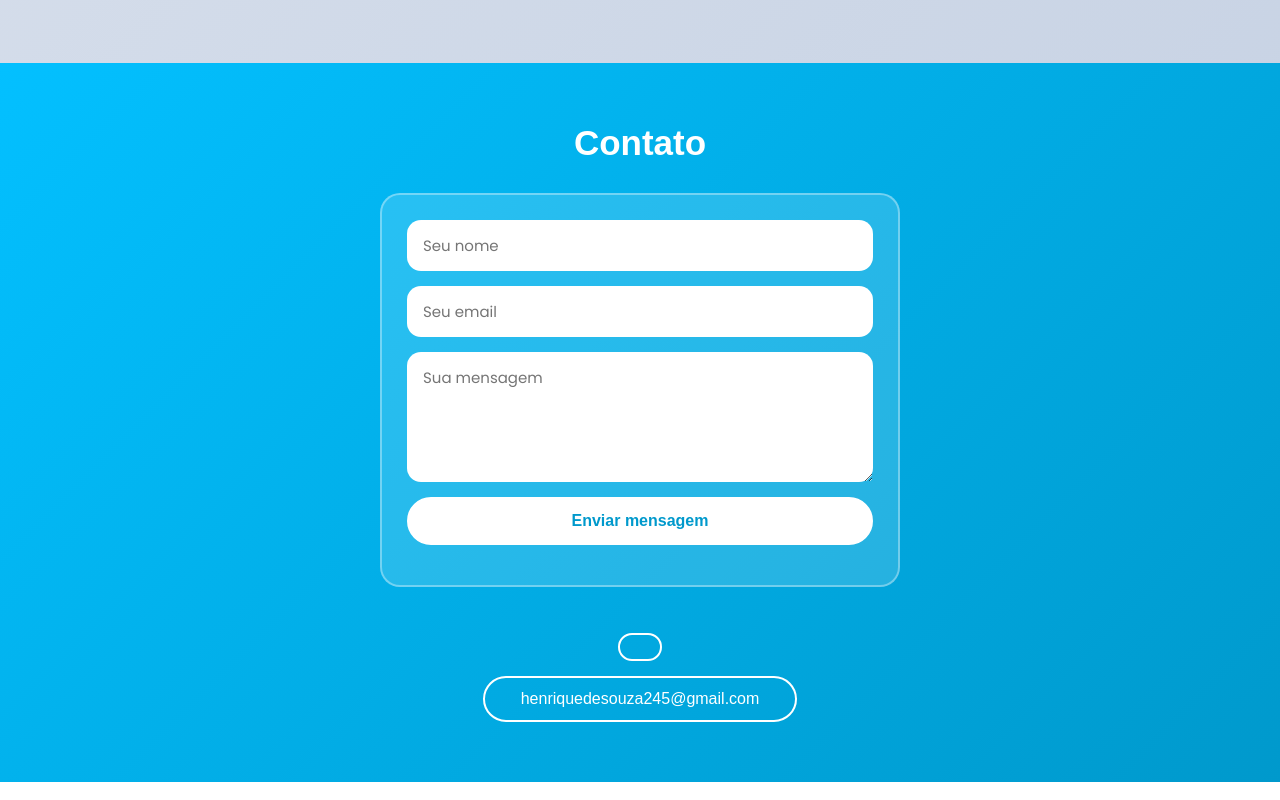
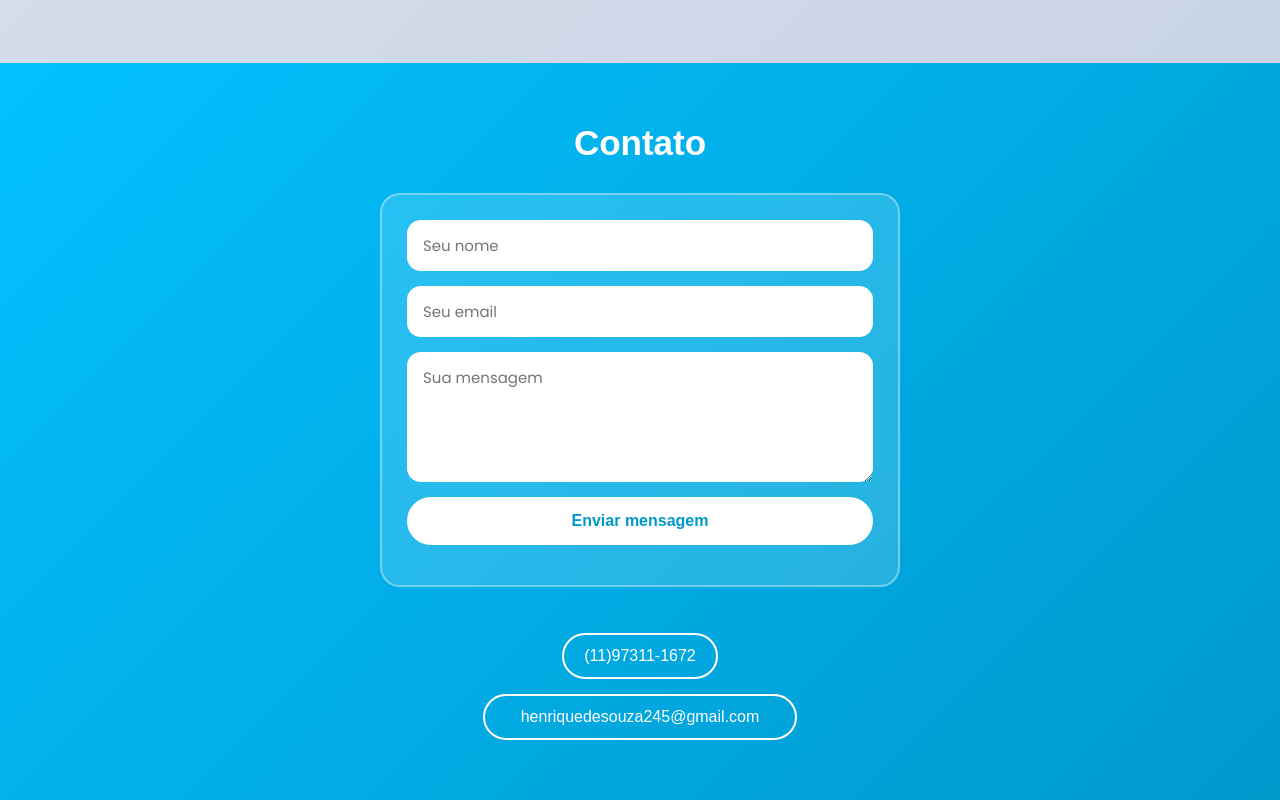
Before and after one commit to HenriqueFagundesS/portifolio-railway, a website: page index.html in a window 1280 px wide. Shown: the part 4129-4929 px from the top of the page. Drawn offline with Linux system fonts and the light colour scheme; a web font is replaced by a local one.

Commit message:
commit commited

```diff
--- a/index.html
+++ b/index.html
@@ -246,9 +246,9 @@
     </main>
 
     <script>
-
-
-
+        // FIX 3: Telefone montado via JS para dificultar scraping por bots simples
+        const partes = ['(11)', '97311', '-', '1672'];
+        document.getElementById('telefoneContato').textContent = partes.join('');
 
         // Utilitário: cria elemento de texto seguro (evita XSS)
         function criarElementoSeguro(tag, className, texto) {
```
